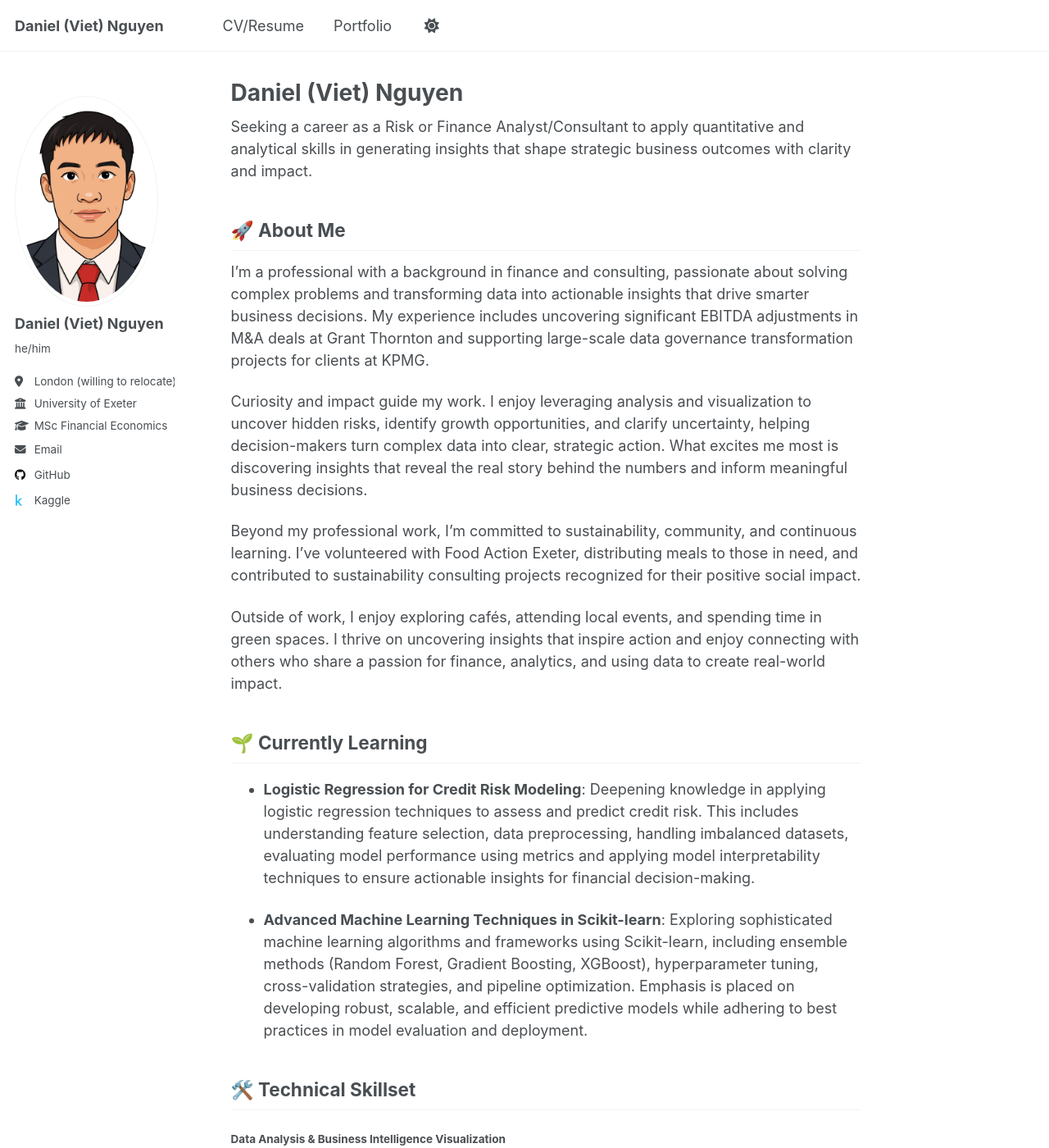
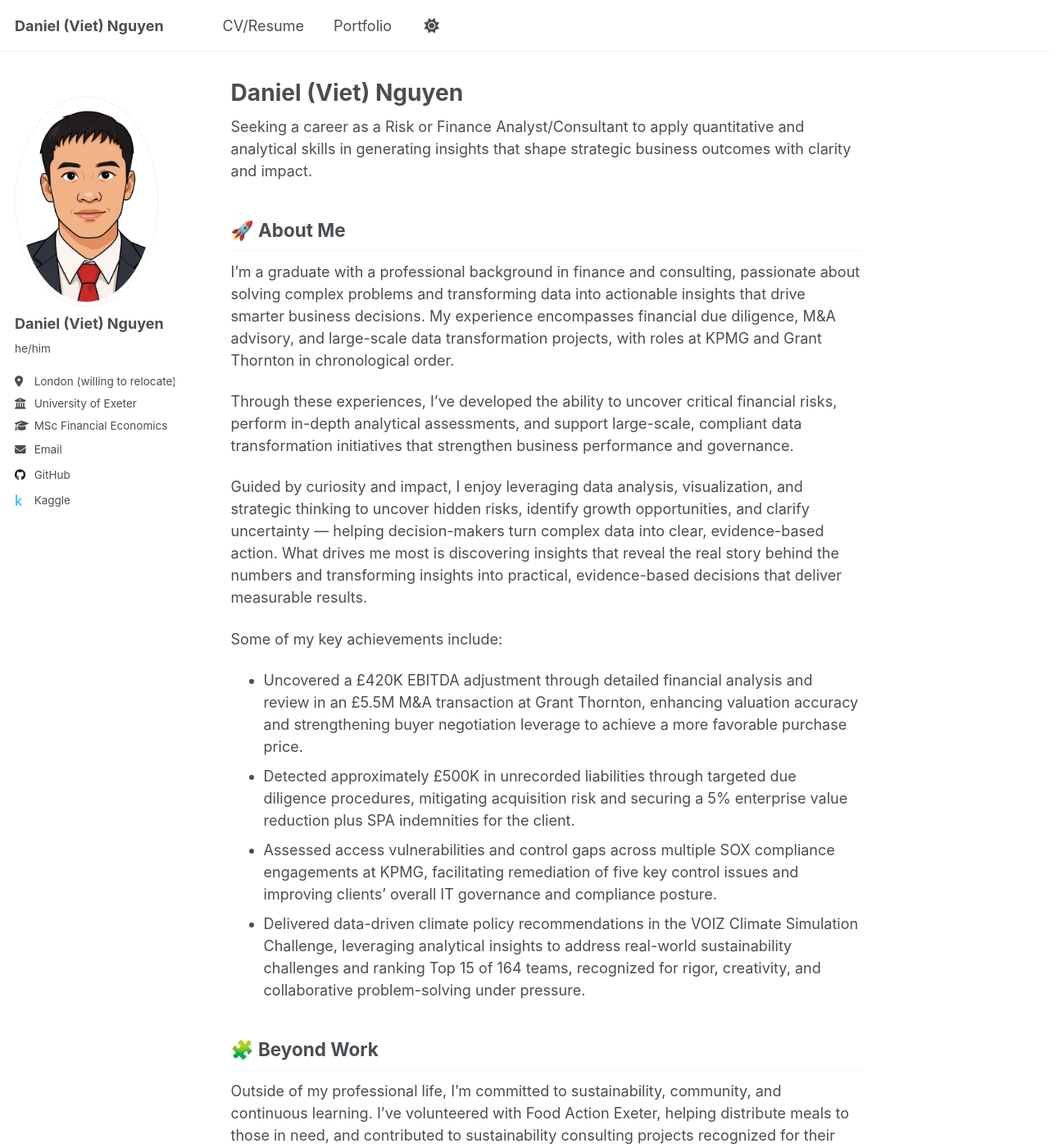
Before and after one commit to Danny-NG-9999/Danny-NG-9999.github.io, a Jekyll site: the page built from _pages/about.md, in a window 1280 px wide and 1400 px high. Shown: the whole window at 82% size. Built offline with Jekyll 4.4.1, drawn with Linux system fonts in a browser that asks for light colours; a script that is not in the unit is left out; some of the changed text lies outside the part shown.

Commit message:
fix about me section

```diff
--- a/_config.yml
+++ b/_config.yml
@@ -29,7 +29,7 @@ author:
   bio              : ""
   location         : "London (willing to relocate)"
   university       : "University of Exeter"
-  degree           : "MSc Financial Economics"
+  degree           : "MSc Financial Economics" # https://fontawesome.com/icons/graduation-cap?f=classic&s=solid, edit in author-profile.html to change icon
   employer         : #
   uri              : # URL
   email            : "daniel.h.nguyen24@gmail.com" # Email address - if you want to display it on the site, otherwise leave blank
--- a/_pages/about.md
+++ b/_pages/about.md
@@ -10,13 +10,21 @@ redirect_from:
 Seeking a career as a Risk or Finance Analyst/Consultant to apply quantitative and analytical skills in generating insights that shape strategic business outcomes with clarity and impact.
 
 ## 🚀 About Me
-I’m a professional with a background in finance and consulting, passionate about solving complex problems and transforming data into actionable insights that drive smarter business decisions. My experience includes uncovering significant EBITDA adjustments in M&A deals at Grant Thornton and supporting large-scale data governance transformation projects for clients at KPMG.
+I’m a graduate with a professional background in finance and consulting, passionate about solving complex problems and transforming data into actionable insights that drive smarter business decisions. My experience encompasses financial due diligence, M&A advisory, and large-scale data transformation projects, with roles at KPMG and Grant Thornton in chronological order.
 
-Curiosity and impact guide my work. I enjoy leveraging analysis and visualization to uncover hidden risks, identify growth opportunities, and clarify uncertainty, helping decision-makers turn complex data into clear, strategic action. What excites me most is discovering insights that reveal the real story behind the numbers and inform meaningful business decisions.
+Through these experiences, I’ve developed the ability to uncover critical financial risks, perform in-depth analytical assessments, and support large-scale, compliant data transformation initiatives that strengthen business performance and governance.
 
-Beyond my professional work, I’m committed to sustainability, community, and continuous learning. I’ve volunteered with Food Action Exeter, distributing meals to those in need, and contributed to sustainability consulting projects recognized for their positive social impact.
+Guided by curiosity and impact, I enjoy leveraging data analysis, visualization, and strategic thinking to uncover hidden risks, identify growth opportunities, and clarify uncertainty — helping decision-makers turn complex data into clear, evidence-based action. What drives me most is discovering insights that reveal the real story behind the numbers and transforming insights into practical, evidence-based decisions that deliver measurable results.
 
-Outside of work, I enjoy exploring cafés, attending local events, and spending time in green spaces. I thrive on uncovering insights that inspire action and enjoy connecting with others who share a passion for finance, analytics, and using data to create real-world impact.
+Some of my key achievements include:
+- Uncovered a £420K EBITDA adjustment through detailed financial analysis and review in an £5.5M M&A transaction at Grant Thornton, enhancing valuation accuracy and strengthening buyer negotiation leverage to achieve a more favorable purchase price.
+- Detected approximately £500K in unrecorded liabilities through targeted due diligence procedures, mitigating acquisition risk and securing a 5% enterprise value reduction plus SPA indemnities for the client.
+- Assessed access vulnerabilities and control gaps across multiple SOX compliance engagements at KPMG, facilitating remediation of five key control issues and improving clients’ overall IT governance and compliance posture.
+- Delivered data-driven climate policy recommendations in the VOIZ Climate Simulation Challenge, leveraging analytical insights to address real-world sustainability challenges and ranking Top 15 of 164 teams, recognized for rigor, creativity, and collaborative problem-solving under pressure.
+
+
+## 🧩 Beyond Work
+Outside of my professional life, I’m committed to sustainability, community, and continuous learning. I’ve volunteered with Food Action Exeter, helping distribute meals to those in need, and contributed to sustainability consulting projects recognized for their positive social and environmental impact. Beyond that, I enjoy exploring local cafés, attending community events, and spending time in green spaces, always seeking new perspectives that inspire both insight and connection.
 
 
 ## 🌱 Currently Learning
```
